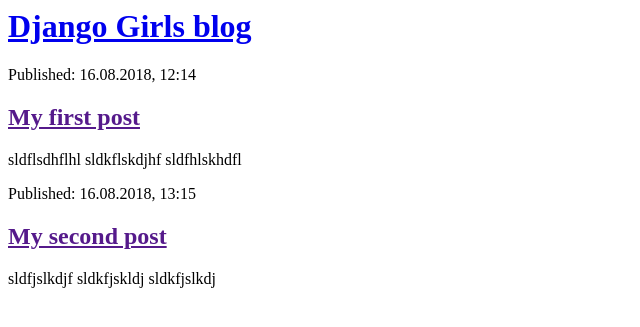
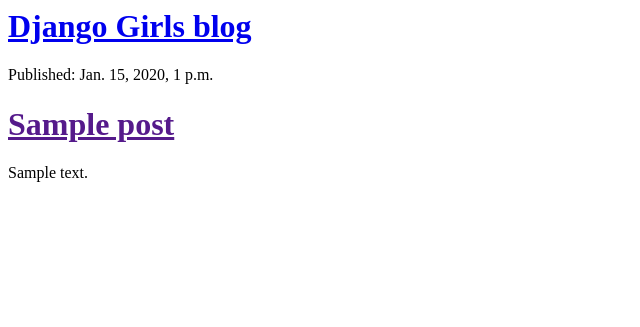
Before and after one commit to rromio/my-first-blog, a Django app: template blog/templates/blog/post_list.html in a window 1280 px wide. Shown: the top 327 px of the page, without its empty margins (0-640 px from the left). Run offline with Django 3.2, Linux system fonts and the light colour scheme; the template is opened without the code that fills it: values that come from a table or form of the project are taken from there, others are empty; tables that the repository leaves empty hold one stand-in row (values such as "Sample post").

Commit message:
Modified templates to display posts from database

```diff
--- a/blog/templates/blog/post_list.html
+++ b/blog/templates/blog/post_list.html
@@ -7,16 +7,12 @@
             <h1><a href = '/'>Django Girls blog</a></h1>
         </div>
 
+        {% for post in posts %}
         <div>
-            <p>Published: 16.08.2018, 12:14</p>
-            <h2><a href="">My first post</a></h2>
-            <p>sldflsdhflhl sldkflskdjhf sldfhlskhdfl</p>
+            <p>Published: {{ post.published_date }}</p>
+            <h1><a href="">{{ post.title }}</a></h1>
+            <p>{{ post.text|linebreaksbr }}</p>
         </div>
-
-        <div>
-            <p>Published: 16.08.2018, 13:15</p>
-            <h2><a href="">My second post</a></h2>
-            <p>sldfjslkdjf sldkfjskldj sldkfjslkdj</p>
-        </div>
+        {% endfor %}
     </body>
 </html>
--- a/blog/views.py
+++ b/blog/views.py
@@ -1,6 +1,10 @@
 from django.shortcuts import render
+from django.utils import timezone
+from .models import Post
+
 
 # Create your views here.
 
 def post_list(request):
-    return render(request, 'blog/post_list.html', {})
+    posts = Post.objects.filter(published_date__lte=timezone.now()).order_by('published_date')
+    return render(request, 'blog/post_list.html', {'posts':posts})
```
